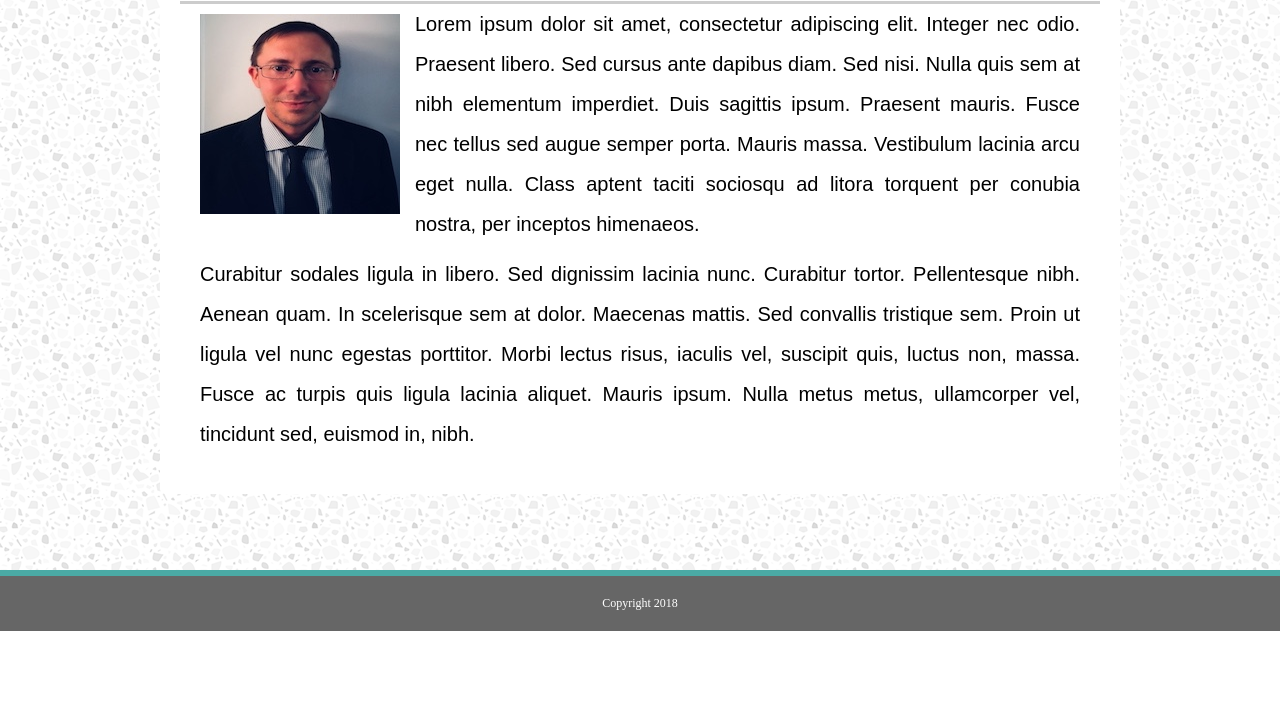
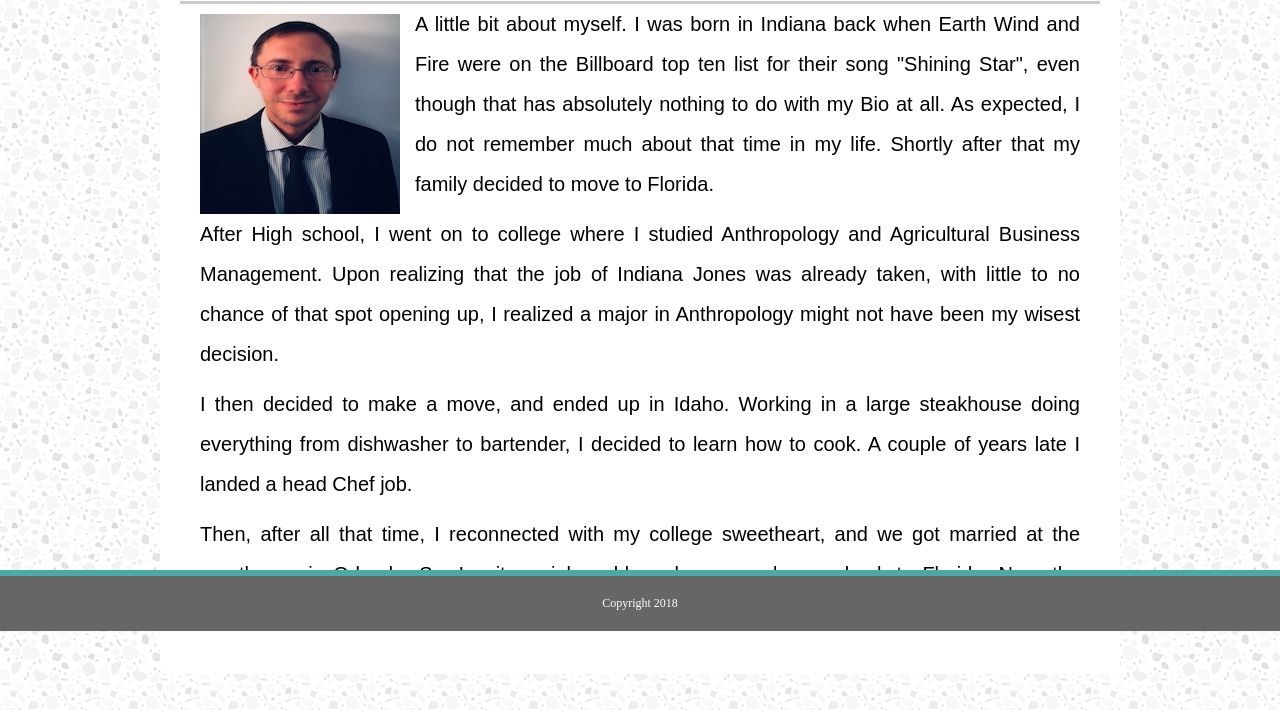
Before and after one commit to aweber55/Basic-Portfolio, a plain HTML site: page index.html in a window 1280 px wide. Shown: the part 169-879 px from the top of the page. Before the commit the page ends 800 px from the top, so only its background shows below. Drawn offline with Linux system fonts and the light colour scheme; a script that the page names is missing; files whose address does not match are found by name.

Commit message:
final Homework1

```diff
--- a/index.html
+++ b/index.html
@@ -34,18 +34,24 @@
 <img src="/Users/ashleyweber/Desktop/code/Basic-portfolio/assets/images/Bio-pic.jpg" alt="ME" id="mypic">
 
 
-    <p>Lorem ipsum dolor sit amet, consectetur adipiscing elit. Integer nec odio. Praesent libero.
-        Sed cursus ante dapibus diam. Sed nisi. Nulla quis sem at nibh elementum imperdiet. Duis sagittis ipsum.
-         Praesent mauris. Fusce nec tellus sed augue semper porta. Mauris massa. Vestibulum lacinia arcu eget nulla.
-         Class aptent taciti sociosqu ad litora torquent per conubia nostra, per inceptos himenaeos.
+    <p>A little bit about myself. I was born in Indiana back when Earth Wind and Fire were on the Billboard
+        top ten list for their song "Shining Star", even though that has absolutely nothing to do with my Bio at all.
+          As expected, I do not remember much about that time in my life. Shortly after that my family decided to move to Florida.
         </p>
-    <p> Curabitur sodales ligula in libero. Sed dignissim lacinia nunc. Curabitur tortor. Pellentesque nibh.
-         Aenean quam. In scelerisque sem at dolor. Maecenas mattis. Sed convallis tristique sem. Proin ut ligula vel nunc
-          egestas porttitor. Morbi lectus risus, iaculis vel, suscipit quis, luctus non, massa. Fusce ac turpis quis ligula
-          lacinia aliquet. Mauris ipsum. Nulla metus metus, ullamcorper vel, tincidunt sed, euismod in, nibh. </p>
+    <p>After High school, I went on to college where I studied Anthropology and Agricultural Business Management.
+             Upon realizing that the job of Indiana Jones was already taken, with little to no chance of that spot opening up,
+              I realized a major in Anthropology might not have been my wisest decision.
+        </p>
+    <p>I then decided to make a move, and ended up in Idaho. Working in a large steakhouse doing everything
+        from dishwasher to bartender, I decided to learn how to cook. A couple of years late I landed a head Chef job.
+        </p>
+    <p>Then, after all that time, I reconnected with my college sweetheart, and we got married at the courthouse in
+             Orlando. So, I quit my job, sold my house, and came back to Florida.
+                Now, the journey continues.
+        </p>
 
 </div>
-
+<br><br>
 <div class="foot">
     <footer>Copyright 2018
     </footer>
```
Also changed, not shown: portfolio.html (+1 -0 lines), 1 other file.
